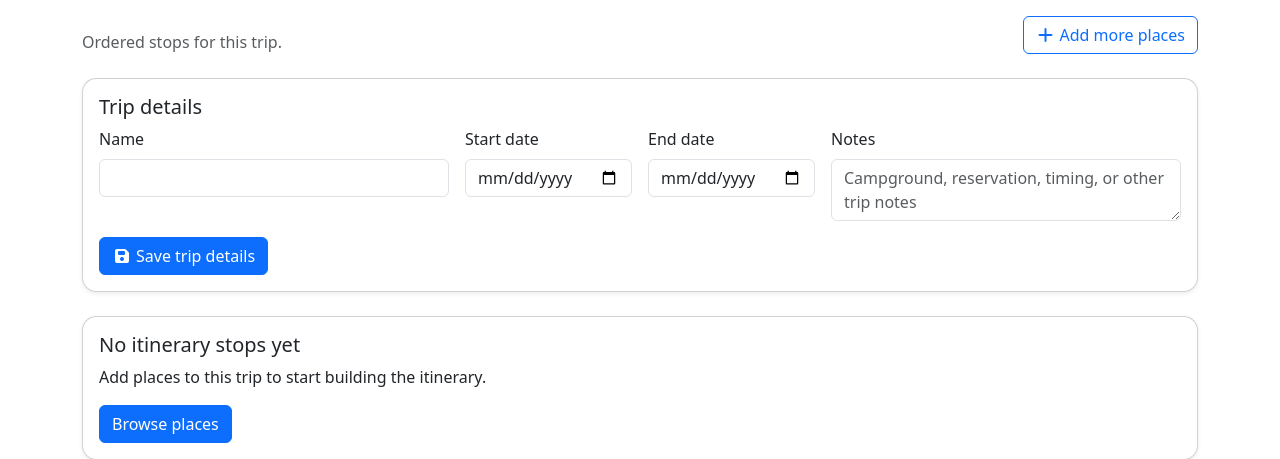
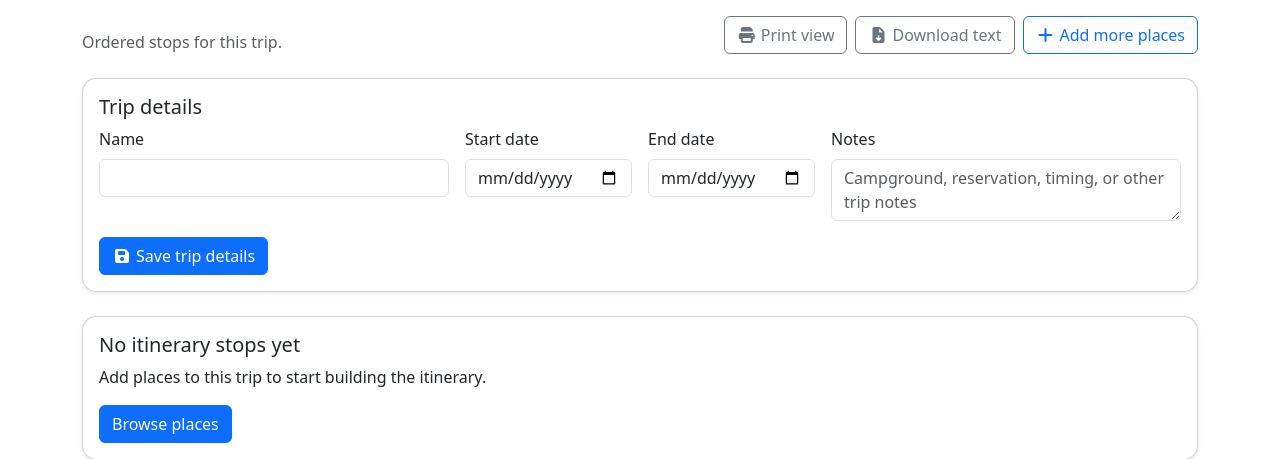
Before and after one commit to drakeg/vlog_travel_finder, a Python web app: template templates/public/trip_detail.html in a window 1280 px wide. Shown: the part 105-564 px from the top of the page. Run offline with Jinja, Linux system fonts and the light colour scheme; the template is opened without the code that fills it, so the values that code supplies are empty.

Commit message:
feat: add itinerary export controls

```diff
--- a/templates/public/trip_detail.html
+++ b/templates/public/trip_detail.html
@@ -15,9 +15,17 @@
       <h1 class="mb-1">{{ trip.name }}</h1>
       <div class="text-muted">Ordered stops for this trip.</div>
     </div>
-    <a class="btn btn-outline-primary" href="{{ url_for('public.places') }}">
-      <i class="fa-solid fa-plus me-1"></i>Add more places
-    </a>
+    <div class="d-flex gap-2 flex-wrap">
+      <a class="btn btn-outline-secondary" href="{{ url_for('public.trip_print', trip_id=trip.id) }}">
+        <i class="fa-solid fa-print me-1"></i>Print view
+      </a>
+      <a class="btn btn-outline-secondary" href="{{ url_for('public.trip_text_export', trip_id=trip.id) }}">
+        <i class="fa-solid fa-file-arrow-down me-1"></i>Download text
+      </a>
+      <a class="btn btn-outline-primary" href="{{ url_for('public.places') }}">
+        <i class="fa-solid fa-plus me-1"></i>Add more places
+      </a>
+    </div>
   </div>
 
   <div class="card shadow-sm mb-4">
```
